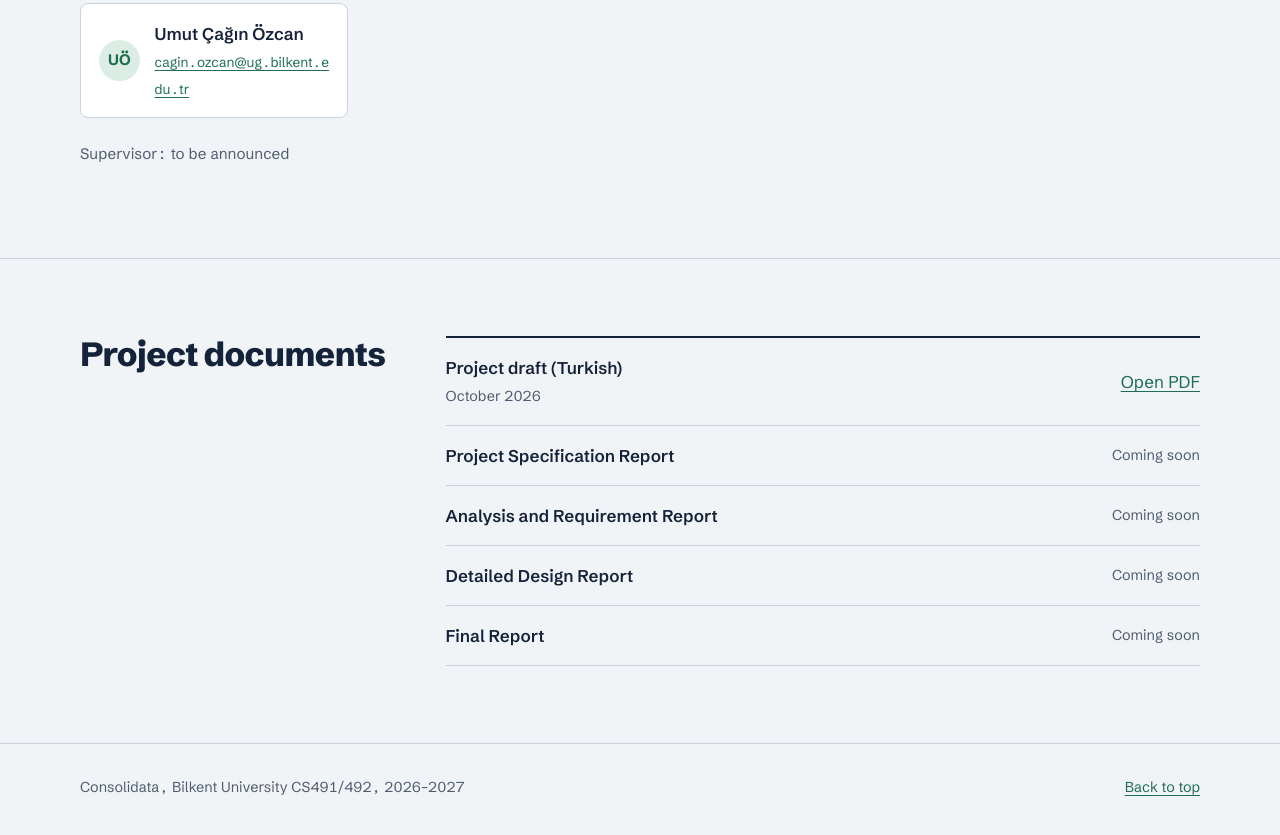
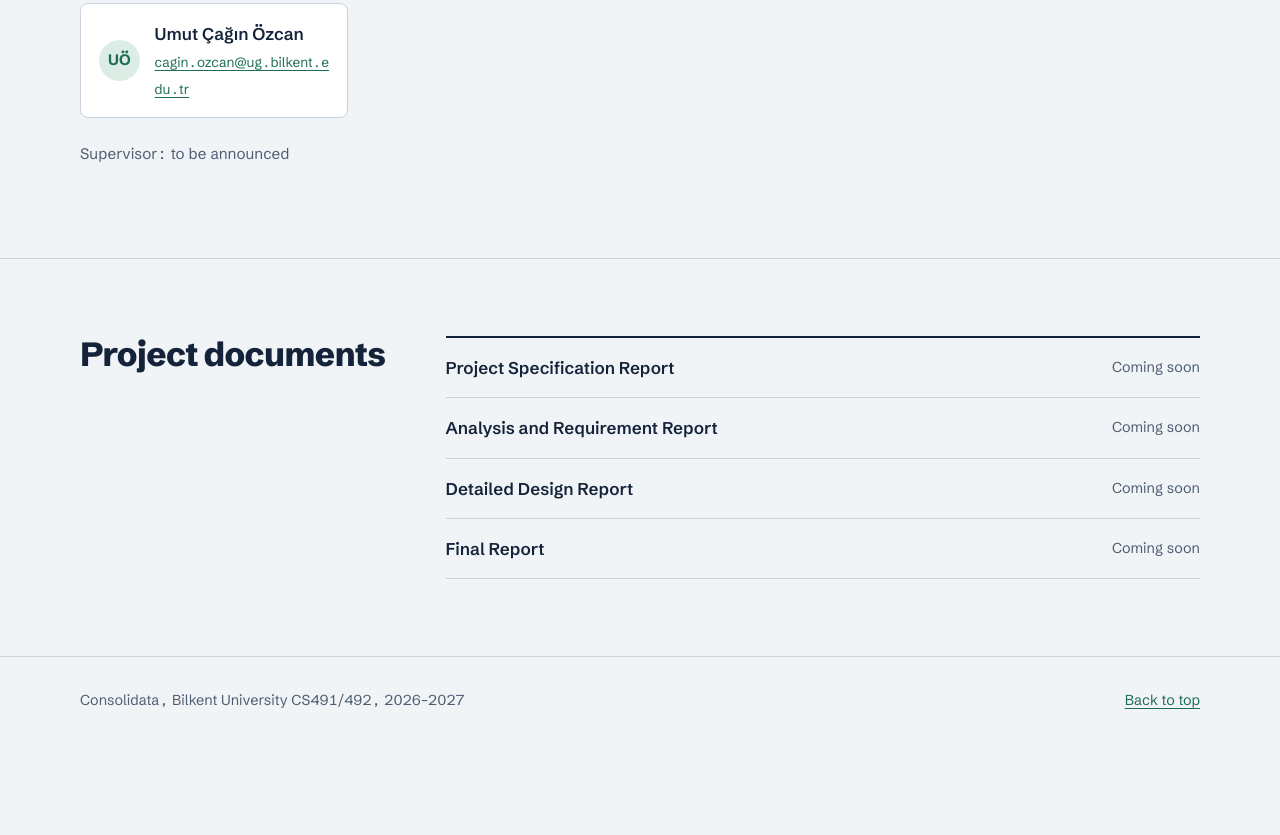
Before and after one commit to KenanAtaman/consolidata, a plain HTML site: page index.html in a window 1280 px wide. Shown: the part 4619-5454 px from the top of the page. After the commit the page ends 5371 px from the top, so only its background shows below. Drawn offline with Linux system fonts and the light colour scheme.

Commit message:
Add files via upload

```diff
--- a/index.html
+++ b/index.html
@@ -405,7 +405,6 @@
       <h2>Project documents</h2>
       <!-- To add a report: put the PDF in docs/ and replace "Coming soon" with a link -->
       <ul class="docs">
-        <li><span><span class="doc-name">Project draft (Turkish)</span><br><span class="doc-date">October 2026</span></span><a href="docs/proje-taslagi.pdf">Open PDF</a></li>
         <li><span><span class="doc-name">Project Specification Report</span></span><span class="pending">Coming soon</span></li>
         <li><span><span class="doc-name">Analysis and Requirement Report</span></span><span class="pending">Coming soon</span></li>
         <li><span><span class="doc-name">Detailed Design Report</span></span><span class="pending">Coming soon</span></li>
```
